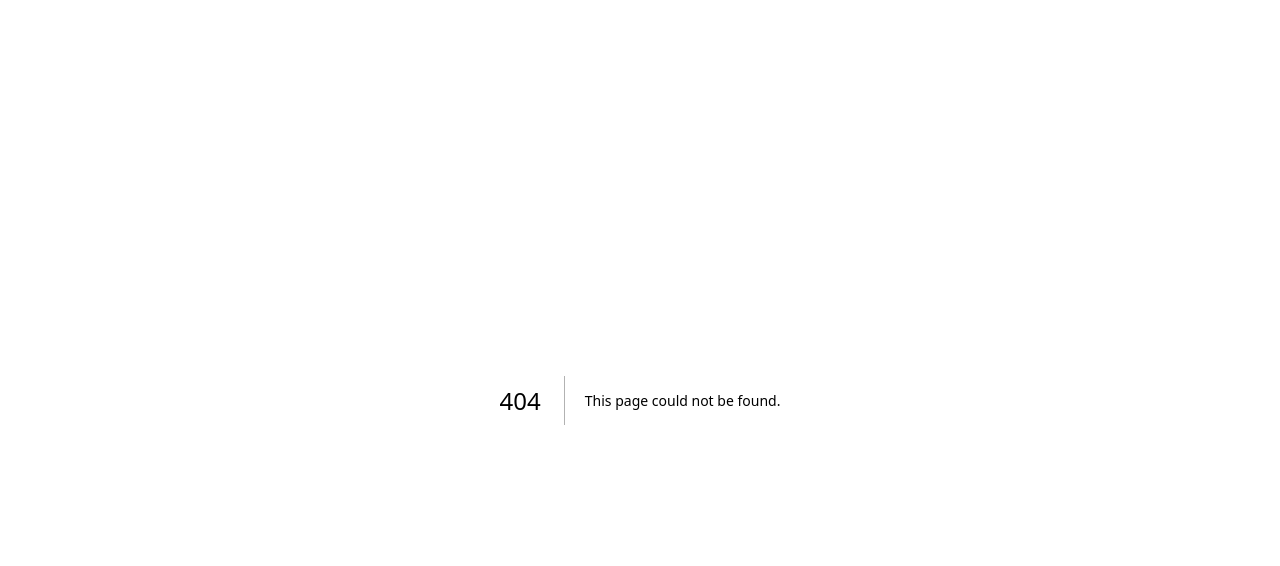
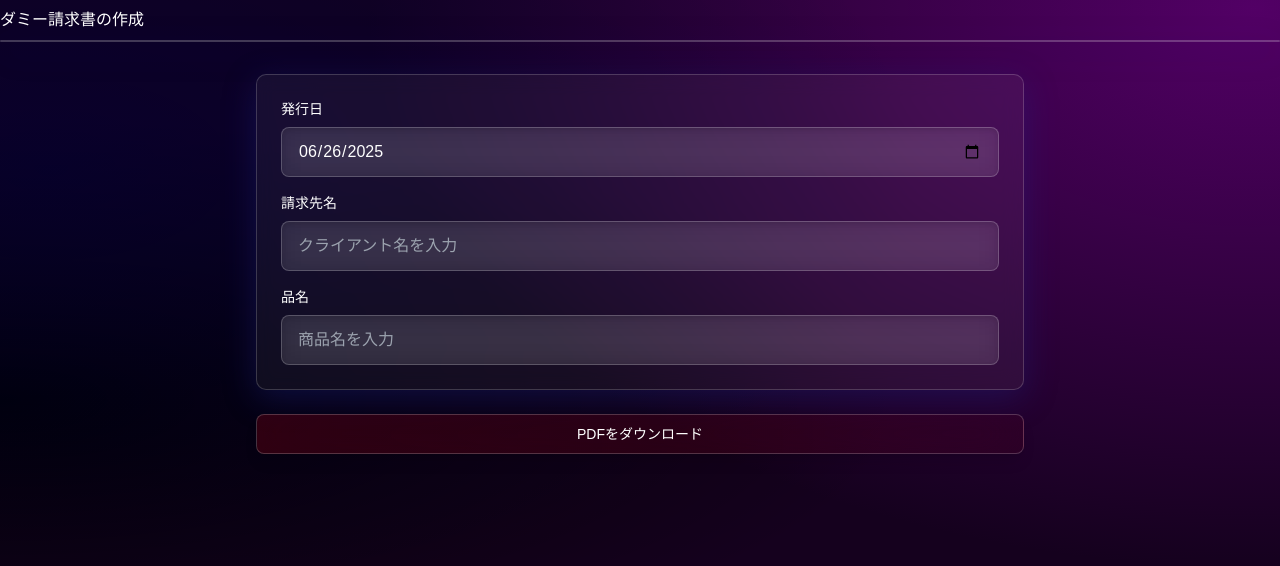
Before and after one commit to roushan-sheik/project-xyz-beta, a Next.js app: page /dummy-invoice in a window 1280 px wide. Before the commit this address had no page. Shown: the top 566 px of the page. Built offline with nearby package versions, Linux system fonts and the light colour scheme.

Commit message:
[feat]: Add Invoice page

```diff
--- /dev/null
+++ b/src/app/(user)/dummy-invoice/page.tsx
@@ -0,0 +1,20 @@
+"use client";
+
+import InvoiceForm from "@/components/form/InvoiceForm";
+import type { InvoiceFormData } from "@/schemas/invoice";
+import React from "react";
+
+export default function InvoicePage() {
+  const handleInvoiceSubmit = (data: InvoiceFormData) => {
+    console.log("Invoice data submitted:", data);
+
+    // Here you would typically:
+    // 1. Send data to your API
+    // 2. Generate PDF invoice
+    // 3. Redirect to success page or show success message
+
+    alert("請求書が正常に生成されました！");
+  };
+
+  return <InvoiceForm onSubmit={handleInvoiceSubmit} />;
+}
--- /dev/null
+++ b/src/components/form/InvoiceForm.tsx
@@ -0,0 +1,141 @@
+"use client";
+
+import React, { useState } from "react";
+import { useForm } from "react-hook-form";
+import { zodResolver } from "@hookform/resolvers/zod";
+import { invoiceSchema, type InvoiceFormData } from "@/schemas/invoice";
+import Menu from "../home/Menu";
+import Button from "../ui/Button";
+
+interface InvoiceFormProps {
+  onSubmit: (data: InvoiceFormData) => void;
+}
+
+export default function InvoiceForm({ onSubmit }: InvoiceFormProps) {
+  const [isGenerating, setIsGenerating] = useState(false);
+  const [showError, setShowError] = useState(false);
+
+  const {
+    register,
+    handleSubmit,
+    formState: { errors },
+    reset,
+  } = useForm<InvoiceFormData>({
+    resolver: zodResolver(invoiceSchema),
+    defaultValues: {
+      issueDate: new Date().toISOString().split("T")[0],
+      billToName: "",
+      productName: "",
+    },
+  });
+
+  const handleFormSubmit = async (data: InvoiceFormData) => {
+    try {
+      setIsGenerating(true);
+      setShowError(false);
+
+      // Simulate API call
+      await new Promise((resolve) => setTimeout(resolve, 2000));
+
+      onSubmit(data);
+      reset();
+    } catch (error) {
+      setShowError(true);
+    } finally {
+      setIsGenerating(false);
+    }
+  };
+
+  return (
+    <div className="min-h-screen main_gradient_bg  ">
+      <Menu text="ダミー請求書の作成" position="left" />
+      <div className="flex items-center mt-8 justify-center">
+        <div className="w-full max-w-3xl">
+          {/* Header */}
+
+          {/* Error Message */}
+          {showError && (
+            <div className="mb-6 p-3 bg-red-900/20 border border-red-500/30 rounded-lg">
+              <p className="text-red-400 text-sm">請求書の生成に失敗しました</p>
+            </div>
+          )}
+
+          {/* Form */}
+          <form onSubmit={handleSubmit(handleFormSubmit)} className="space-y-6">
+            <div className="glass p-6">
+              {/* Issue Date */}
+              <div className="mb-4">
+                <label
+                  htmlFor="issueDate"
+                  className="block text-white text-sm font-medium mb-2"
+                >
+                  発行日
+                </label>
+                <input
+                  {...register("issueDate")}
+                  type="date"
+                  id="issueDate"
+                  className="glass-input w-full px-4 py-3 text-white placeholder-gray-400"
+                />
+                {errors.issueDate && (
+                  <p className="mt-1 text-red-400 text-sm">
+                    {errors.issueDate.message}
+                  </p>
+                )}
+              </div>
+
+              {/* Bill To Name */}
+              <div className="mb-4">
+                <label
+                  htmlFor="billToName"
+                  className="block text-white text-sm font-medium mb-2"
+                >
+                  請求先名
+                </label>
+                <input
+                  {...register("billToName")}
+                  type="text"
+                  id="billToName"
+                  placeholder="クライアント名を入力"
+                  className="glass-input w-full px-4 py-3 text-white placeholder-gray-400"
+                />
+                {errors.billToName && (
+                  <p className="mt-1 text-red-400 text-sm">
+                    {errors.billToName.message}
+                  </p>
+                )}
+              </div>
+
+              {/* Product Name */}
+              <div className="">
+                <label
+                  htmlFor="productName"
+                  className="block text-white text-sm font-medium mb-2"
+                >
+                  品名
+                </label>
+                <input
+                  {...register("productName")}
+                  type="text"
+                  id="productName"
+                  placeholder="商品名を入力"
+                  className="glass-input w-full px-4 py-3 text-white placeholder-gray-400"
+                />
+                {errors.productName && (
+                  <p className="mt-1 text-red-400 text-sm">
+                    {errors.productName.message}
+                  </p>
+                )}
+              </div>
+            </div>
+
+            {/* Submit Button */}
+            <Button variant="glassBrand" className="w-full">
+              {isGenerating ? "生成中..." : "PDFをダウンロード"}
+            </Button>
+          </form>
+        </div>
+      </div>
+    </div>
+  );
+}
--- a/src/components/ui/Button.tsx
+++ b/src/components/ui/Button.tsx
@@ -79,7 +79,7 @@ const variantClasses: Record<ButtonVariant, string> = {
     "cursor-pointer",
   ].join(" "),
   glassBrand: [
-    "bg-gradient-to-r from-[var(--color-brand-500)]/20 to-[var(--color-brand-700)]/10",
+    "bg-gradient-to-r from-[var(--color-brand-500)]/20 to-[var(--color-brand-700)]/10 ",
     "text-white border-[var(--color-brand-400)]/30",
     "hover:from-[var(--color-brand-500)]/30 hover:to-[var(--color-brand-700)]/20",
     "shadow-lg shadow-[var(--color-brand-500)]/20",
@@ -110,7 +110,7 @@ const variantClasses: Record<ButtonVariant, string> = {
 // Size classes
 const sizeClasses: Record<ButtonSize, string> = {
   sm: "h-8 px-3 text-xs",
-  default: "h-10 px-4 py-2",
+  default: "h-10 px-4 py-3",
   md: "h-11 px-6 text-base",
   lg: "h-12 px-8 text-lg",
   xl: "h-14 px-10 text-xl",
@@ -216,7 +216,7 @@ export const Button = forwardRef<HTMLButtonElement, ButtonProps>(
         )}
 
         {/* Glassmorphism shine effect */}
-        <div className="absolute inset-0 rounded-lg bg-gradient-to-r from-transparent via-white/5 to-transparent opacity-0 transition-opacity duration-300 group-hover:opacity-100 pointer-events-none" />
+        <div className="absolute  inset-0 rounded-lg bg-gradient-to-r from-transparent via-white/5 to-transparent opacity-0 transition-opacity duration-300 group-hover:opacity-100 pointer-events-none" />
       </button>
     );
   }
--- /dev/null
+++ b/src/schemas/invoice.ts
@@ -0,0 +1,15 @@
+import { z } from "zod";
+
+export const invoiceSchema = z.object({
+  issueDate: z.string().min(1, "発行日は必須です"),
+  billToName: z
+    .string()
+    .min(1, "請求先名は必須です")
+    .min(2, "請求先名は2文字以上で入力してください"),
+  productName: z
+    .string()
+    .min(1, "品名は必須です")
+    .min(2, "品名は2文字以上で入力してください"),
+});
+
+export type InvoiceFormData = z.infer<typeof invoiceSchema>;
```
Also changed, not shown: src/types/alibi-invoice/types.ts (added, +11 -0 lines).
